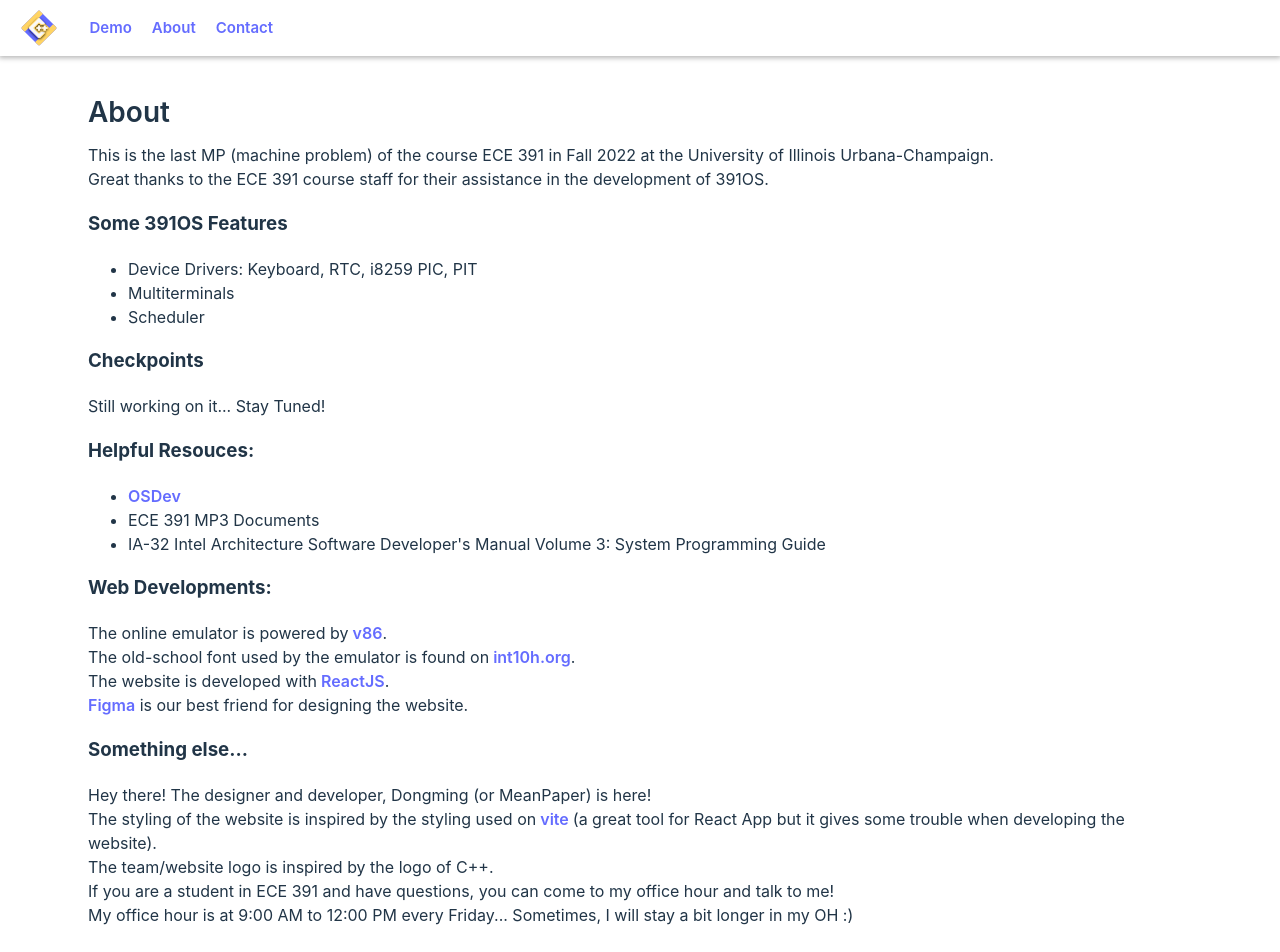
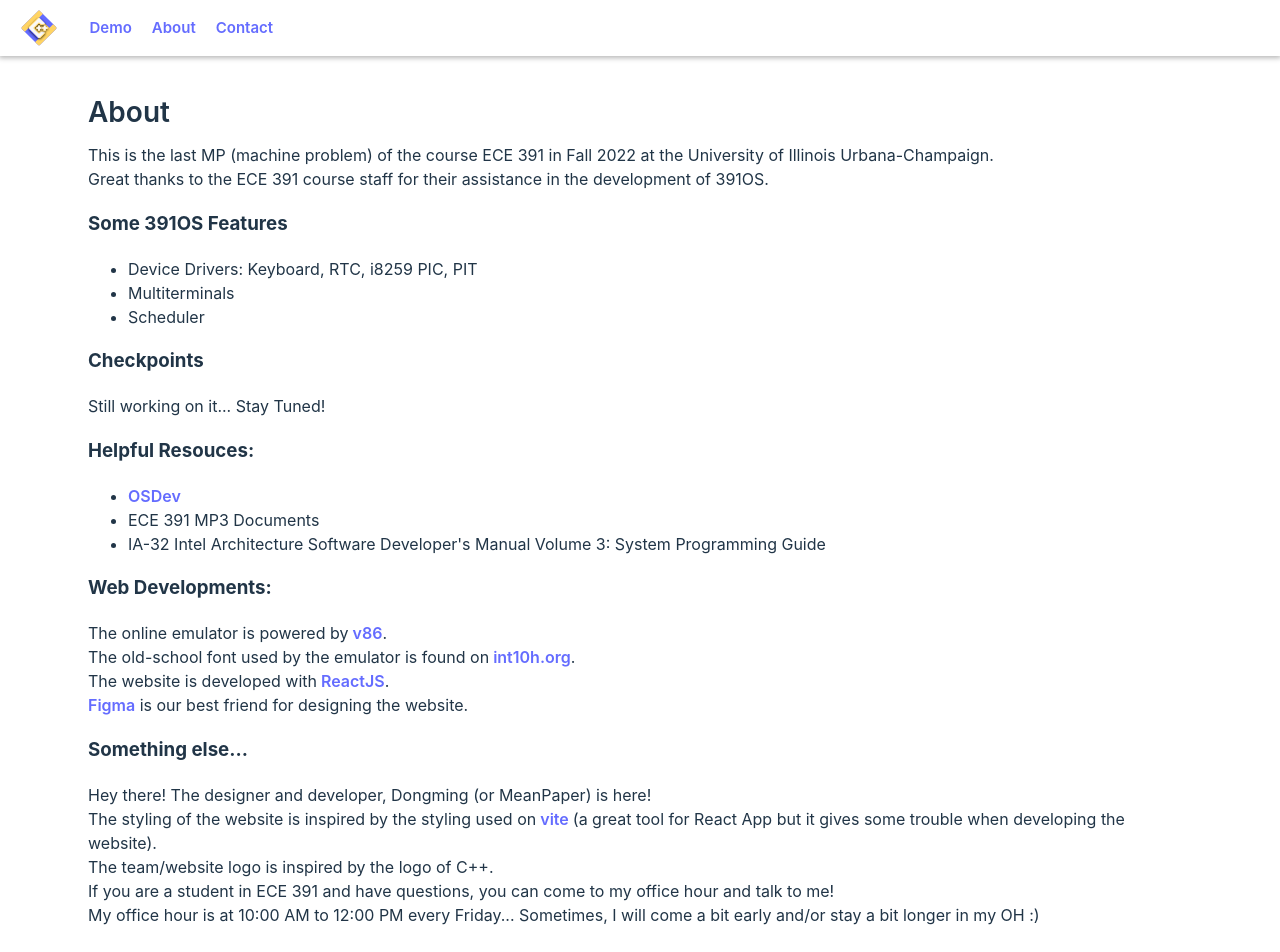
Before and after one commit to ScreamingPigeon/391OS, a React (Create React App) app: page /about in a window 1280 px wide. Shown: the top 952 px of the page. Built offline with nearby package versions, Linux system fonts and the light colour scheme.

Commit message:
updated OH time

```diff
--- a/src/views/About.js
+++ b/src/views/About.js
@@ -101,7 +101,7 @@ const WebDevInfo = () => {
                 <div>The team/website logo is inspired by the logo of C++. </div>
                 {/* <div>Our team have a thought of updating our OS. Stay Tuned!</div> */}
                 <div>If you are a student in ECE 391 and have questions, you can come to my office hour and talk to me!</div>
-                <div>My office hour is at 9:00 AM to 12:00 PM every Friday... Sometimes, I will stay a bit longer in my OH :)</div>
+                <div>My office hour is at 10:00 AM to 12:00 PM every Friday... Sometimes, I will come a bit early and/or stay a bit longer in my OH :)</div>
             </div>
         </>
     );
```
